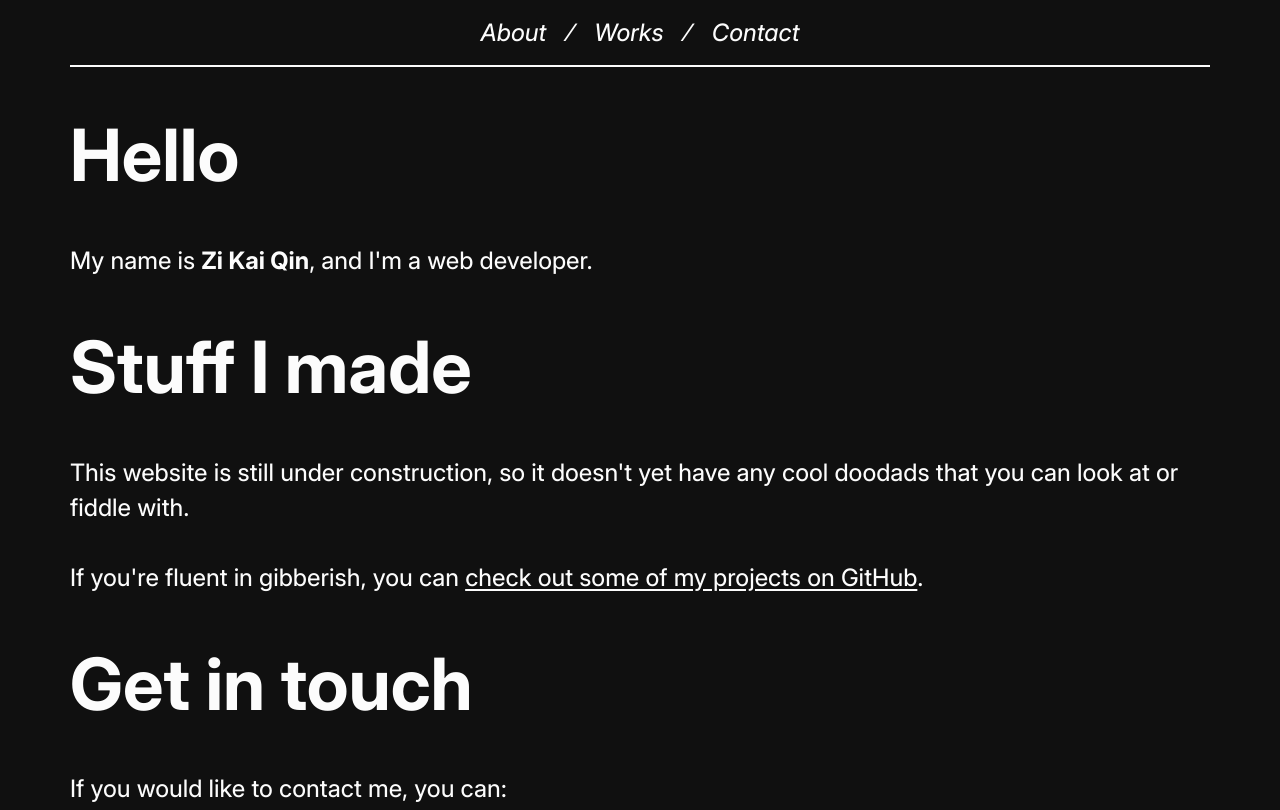
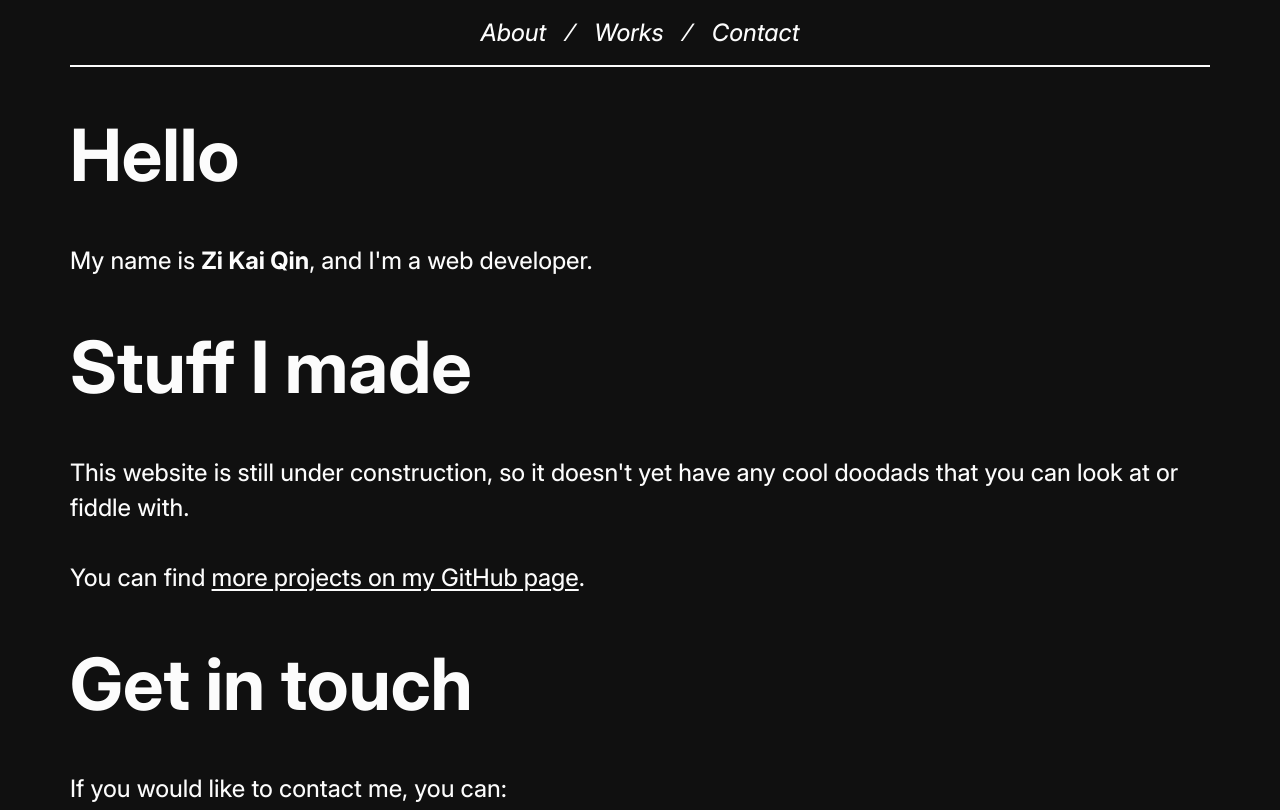
Before and after one commit to zikaiqin/qzk.me, a website built with Vite: page index.html in a window 1280 px wide. Shown: the top 810 px of the page. Built offline with nearby package versions, Linux system fonts and the light colour scheme; a web font is replaced by a local one.

Commit message:
change phrasing

```diff
--- a/index.html
+++ b/index.html
@@ -42,7 +42,7 @@
                 <p>
                     This website is still under construction, so it doesn't yet have any cool doodads that you can look at or fiddle with.
                     <br><br>
-                    If you're fluent in gibberish, you can <a href="https://github.com/zikaiqin?tab=repositories">check out some of my projects on GitHub</a>.
+                    You can find <a href="https://github.com/zikaiqin?tab=repositories">more projects on my GitHub page</a>.
                 </p>
             </section>
             <section id="contact">
```
